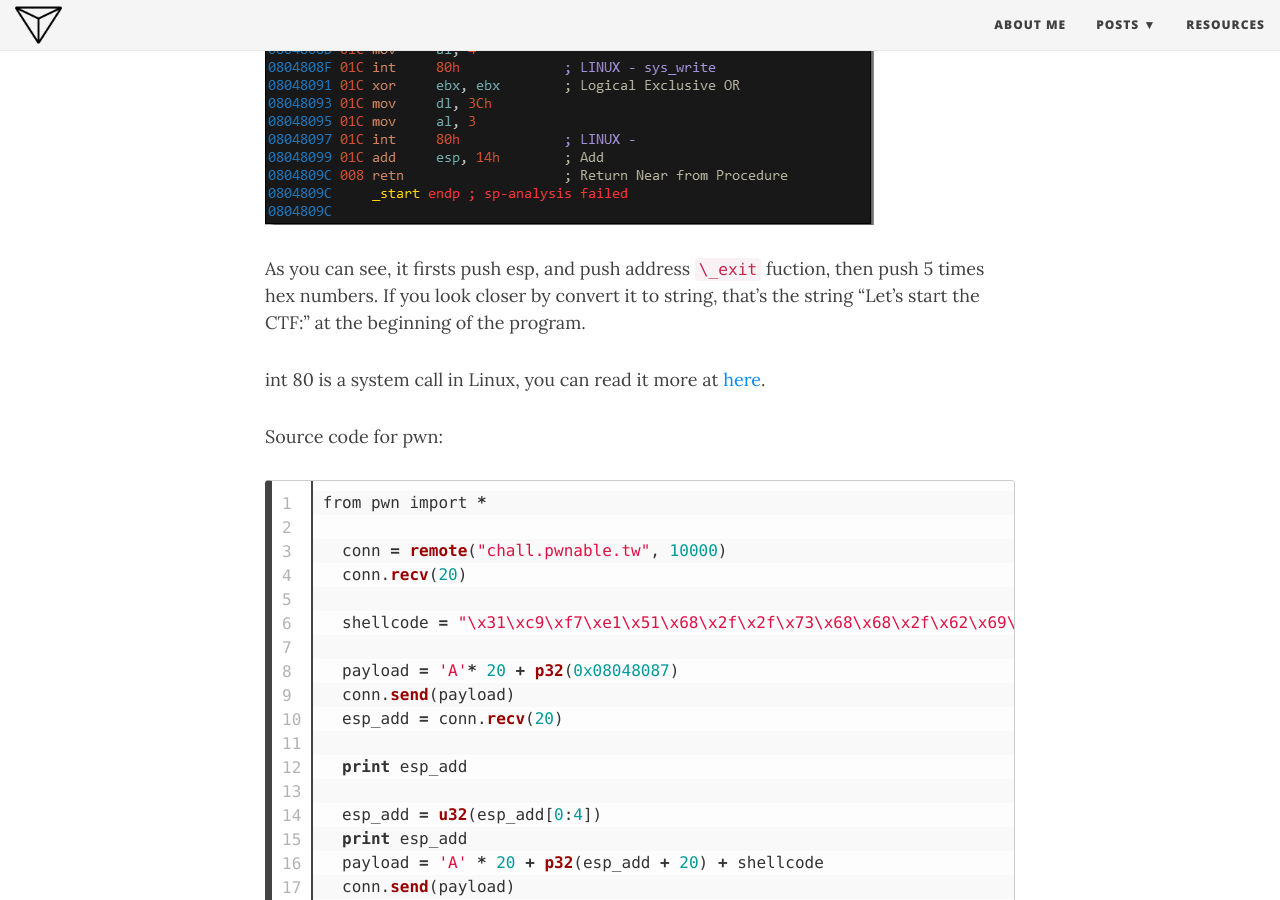
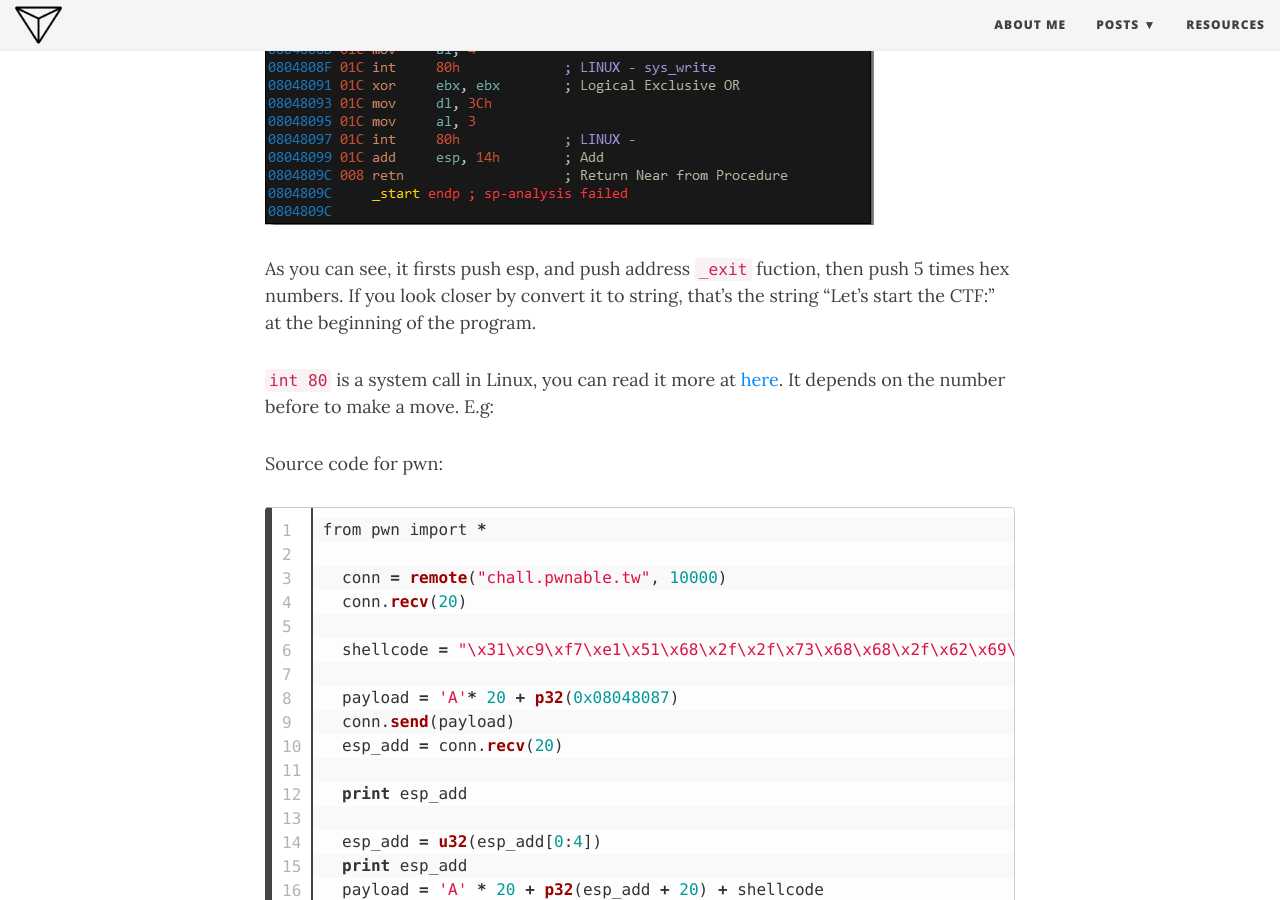
Before and after one commit to Delt-A/delt-a.github.io, a Jekyll site: the page built from _posts/2019-04-08-pwnable-tw-start.md, in a window 1280 px wide and 900 px high, scrolled down 670 px. Built offline with Jekyll 4.4.1, drawn with Linux system fonts in a browser that asks for light colours; nearby versions of some CDN libraries.

Commit message:
Update 2019-04-08-pwnable-tw-start.md

```diff
--- a/_posts/2019-04-08-pwnable-tw-start.md
+++ b/_posts/2019-04-08-pwnable-tw-start.md
@@ -12,10 +12,10 @@ It's a .elf file. Now we should open disassembler like IDA Pro.
 ![assembly.PNG]({{site.baseurl}}/img/ctf/pwnable.tw/assembly.PNG)
 
 
-As you can see, it firsts push esp, and push address `\_exit` fuction, then push 5 times hex numbers. If you look closer by convert it to string, that's the string "Let's start the CTF:" at the beginning of the program.
+As you can see, it firsts push esp, and push address `_exit` fuction, then push 5 times hex numbers. If you look closer by convert it to string, that's the string "Let's start the CTF:" at the beginning of the program.
 
-int 80 is a system call in Linux, you can read it more at [here](http://asm.sourceforge.net/syscall.html).
-
+`int 80` is a system call in Linux, you can read it more at [here](http://asm.sourceforge.net/syscall.html).
+It depends on the number before to make a move. E.g:
 
 Source code for pwn:
 {% highlight python linenos %}
```
